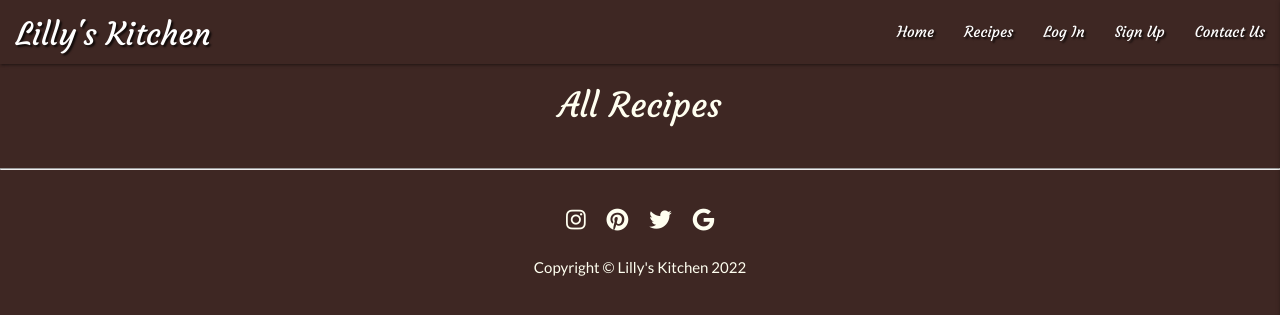
After one commit to Code-Institute-Submissions/malikdobbs-lillys_kitchen_AprResub, a Flask app: template templates/add_recipe.html in a window 1280 px wide. The commit adds this page. Shown: the top 315 px of the page. Run offline with Flask 2, Linux system fonts and the light colour scheme; the template is opened without the code that fills it, so the values that code supplies are empty; some libraries are stand-ins or nearby versions.

Commit message:
add recipe template created

```diff
--- a/static/css/style.css
+++ b/static/css/style.css
@@ -89,7 +89,7 @@ nav {
 
 /* Recipe card and images */
 .recipe-img {
-    height: 325px;
+    height: 250px;
     object-fit: fill;
 }
 
--- /dev/null
+++ b/templates/add_recipe.html
@@ -0,0 +1,6 @@
+{% extends "base.html" %}
+{% block content %}
+
+<h4 class="center-align lillys-intro lilly-heading">All Recipes</h4>
+
+{% endblock %}
```
